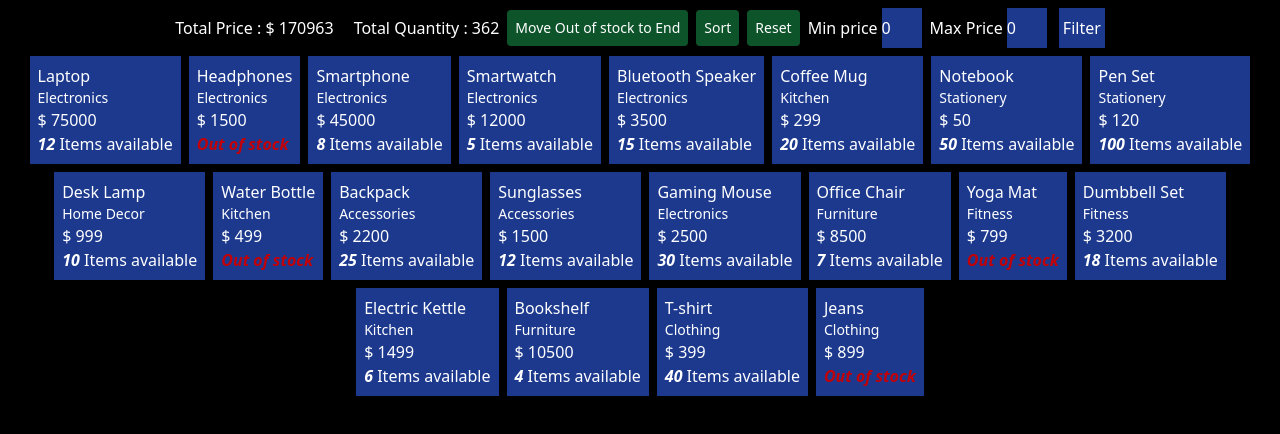
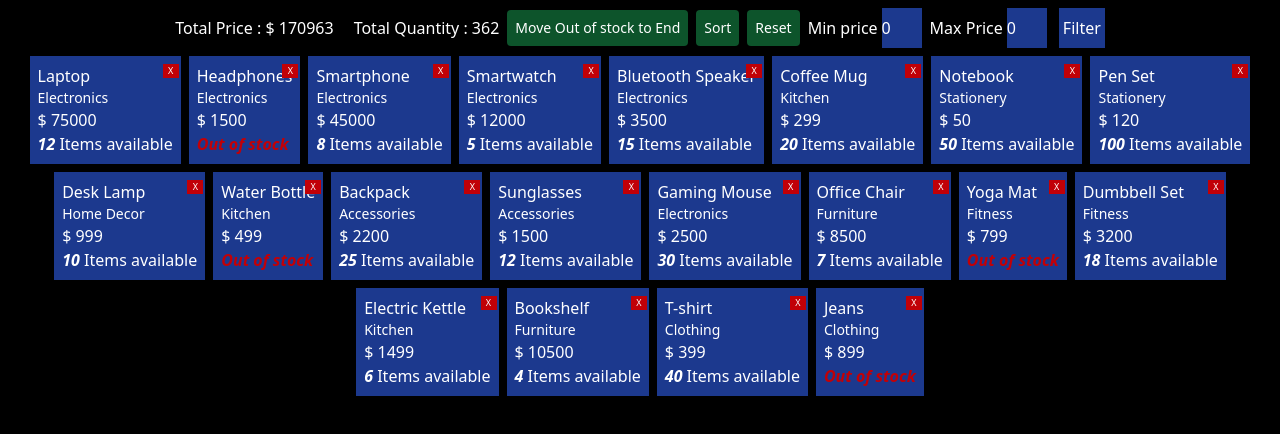
Before and after one commit to ajmal-m/al-code, a React (Vite) app: page / in a window 1280 px wide. Shown: the top 434 px of the page. Built offline with nearby package versions, Linux system fonts and the light colour scheme.

Commit message:
Delete product

```diff
--- a/src/components/products.jsx
+++ b/src/components/products.jsx
@@ -29,7 +29,9 @@ const Products = memo(() => {
 
     const [originalProducts] = useState(products);
 
-    const [priceRange, setPriceRange] = useState({ min:0 , max:0})
+    const [priceRange, setPriceRange] = useState({ min:0 , max:0});
+
+    const [deleteConfirm, setDeleteConfirm] = useState("");
 
 
     // Update the price ranges
@@ -120,15 +122,27 @@ const Products = memo(() => {
         return products.reduce((acc, product) => (acc  + product.quantity), 0);
     },[products]);
 
+
     // Sort product Items By Price
     const sortProductsByPrice = useCallback(() => {
         setProducts( prevProduct=> [ ...prevProduct].sort((a,b) => (b.price-a.price)) );
     }, [products]);
 
+
     // Reset Product List
     const resetProducts = useCallback(() => {
         setProducts(originalProducts);
     },[products]);
+
+    // Delete products
+    const deleteProduct = useCallback(() => {
+       try {
+        const newProducts = [...products].filter((p) => p.name !== deleteConfirm);
+        setProducts(newProducts);
+       } catch (error) {
+        console.log(error);
+       }
+    },[deleteConfirm])
 
     return(
         <div className="h-screen flex flex-col bg-black overflow-y-scroll">
@@ -184,7 +198,26 @@ const Products = memo(() => {
             <div className="flex items-center gap-2 flex-wrap justify-center">
                 {
                     products.map((product , index) => (
-                        <div key={index} className="p-2 bg-blue-900 text-[white]">
+                        <div key={index} className="p-2 bg-blue-900 text-[white] relative">
+                            <div className="absolute top-0 right-[2px] cursor-pointer">
+                                {
+                                    product.name === deleteConfirm ? (
+                                        <button
+                                            className="bg-red-700 text-[9px] cursor-pointer"
+                                            onClick={deleteProduct}
+                                        >
+                                            confirm
+                                        </button>
+                                    ) : (
+                                        <button
+                                            className="w-4 bg-red-700 text-[9px] cursor-pointer"
+                                            onClick={() => setDeleteConfirm(product.name)}
+                                        >
+                                            X
+                                        </button>
+                                    )
+                                }
+                            </div>
                             <h1>{product.name}</h1>
                             <p className="text-sm">{product.category}</p>
                             <p>$ {product.price}</p>
```
